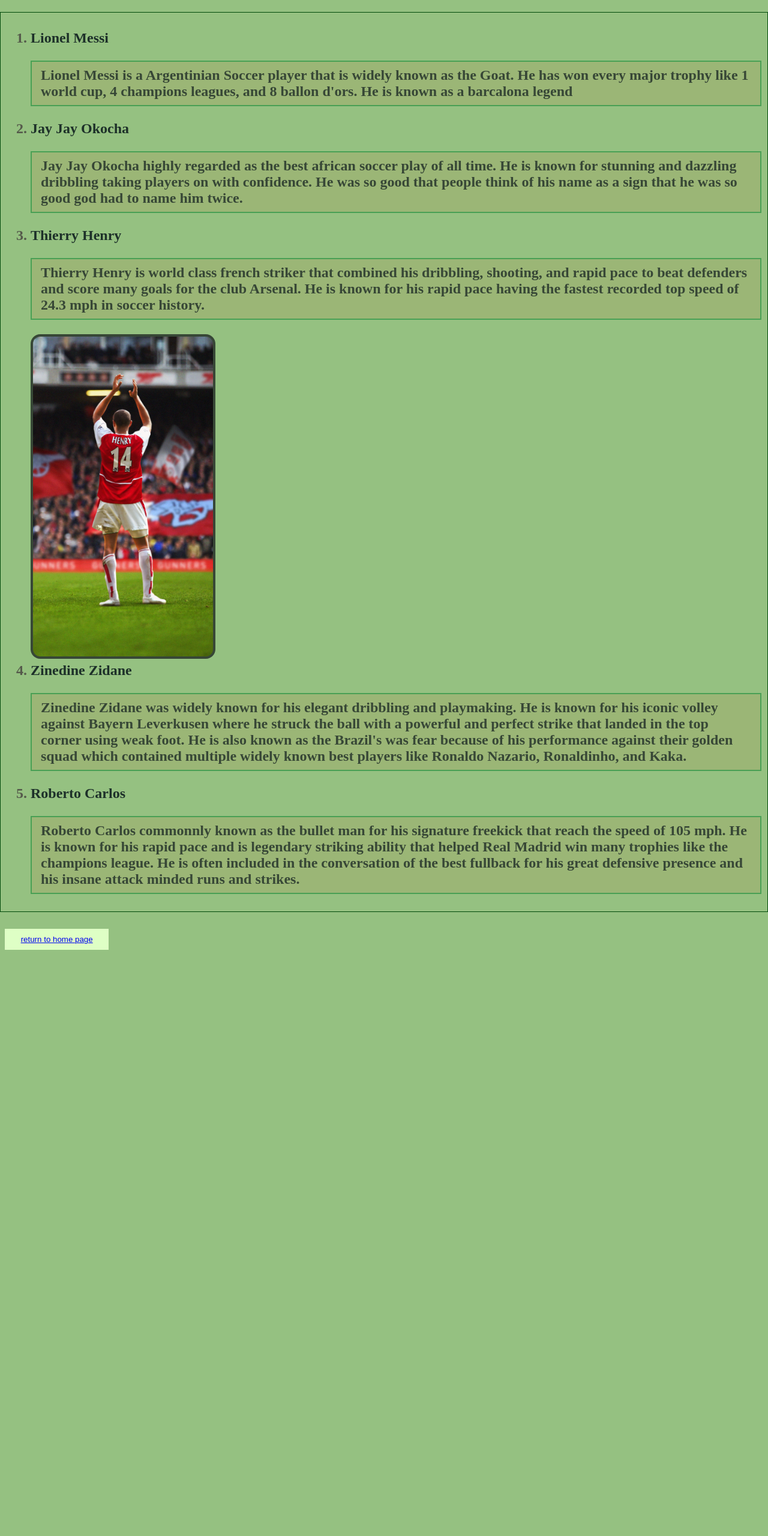
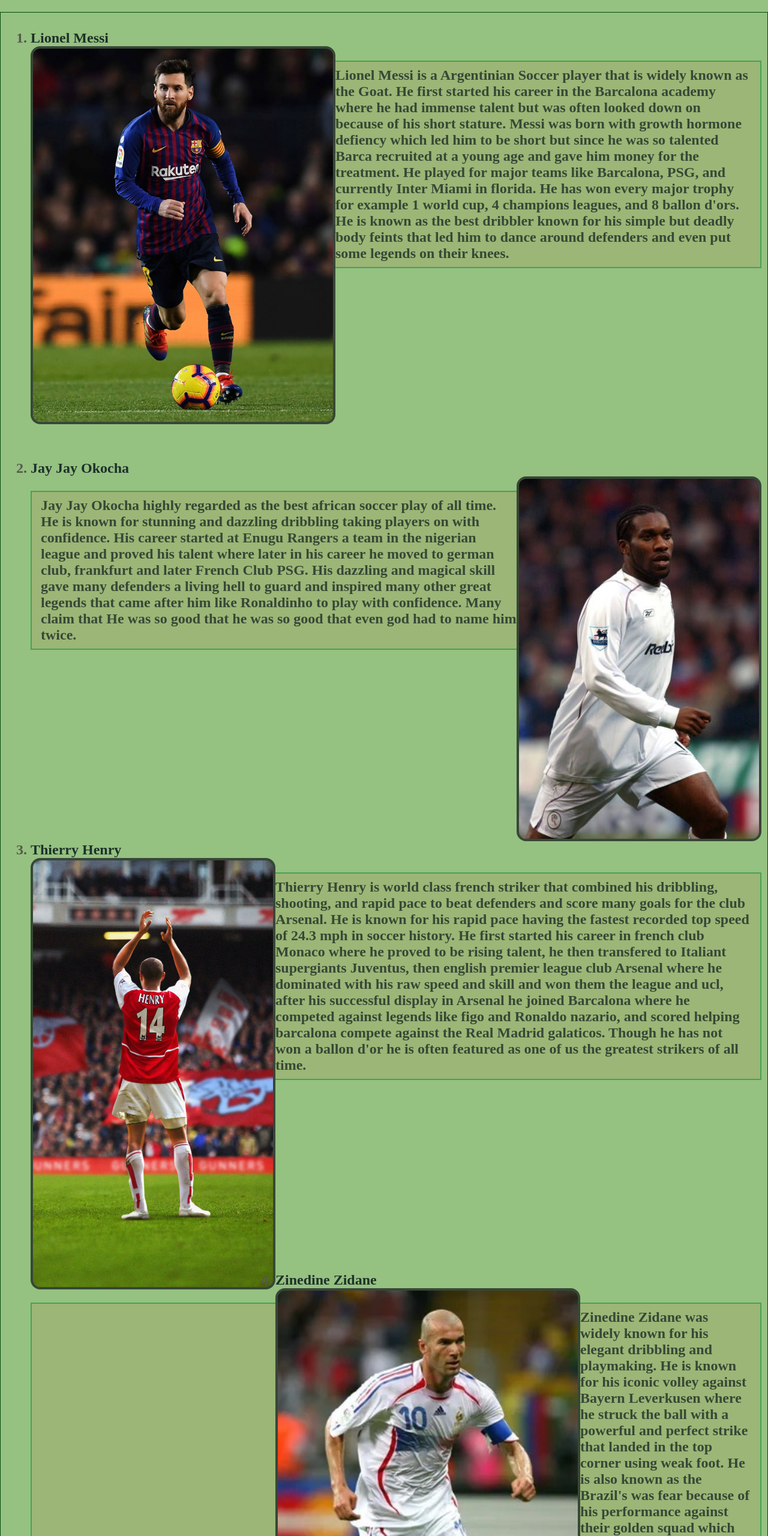
Before and after one commit to KiwiNguyen29/KiwiNguyen29.github.io, a website: page Soccer_Players.html in a window 1280 px wide. Shown: the top 2560 px of the page at 60% size. Before the commit the page ends 1591 px from the top, so only its background shows below. Drawn offline with Linux system fonts and the light colour scheme.

Commit message:
polish v1

```diff
--- a/Soccer_Players.html
+++ b/Soccer_Players.html
@@ -16,19 +16,53 @@
 <body>
         <h2>
                 <ol>
-                        <li>Lionel Messi</li>
-                                <p>Lionel Messi is a Argentinian Soccer player that is widely known as the Goat. He has won every major trophy like 1 world cup, 4 champions leagues, and 8 ballon d'ors. He is known as a barcalona legend</p>
-                        <li>Jay Jay Okocha</li>
-                                <p>Jay Jay Okocha highly regarded as the best african soccer play of all time. He is known for stunning and dazzling dribbling taking players on with confidence. He was so good that people think of his name as a sign that he was so good god had to name him twice.</p>
+                <li>Lionel Messi</li>
+                         <img class="messi" src="messi.jpeg" alt="Lionel Messi" width="500">
+                        <p>Lionel Messi is a Argentinian Soccer player that is widely known as the Goat. He first started his career in the Barcalona academy where he had immense talent but was often looked down on because of his short stature. Messi was born with growth hormone defiency which led him to be short but since he was so talented Barca recruited at a young age and gave him money for the treatment. He played for major teams like Barcalona, PSG, and currently Inter Miami in florida. He has won every major trophy for example 1 world cup, 4 champions leagues, and 8 ballon d'ors. He is known as the best dribbler known for his simple but deadly body feints that led him to dance around defenders and even put some legends on their knees. </p>
+
+                <li>Jay Jay Okocha</li>
+                    <img class="Okocha" src="Okocha.jpeg" alt="Jay Jay Okocha" width="400">
+                               <p>Jay Jay Okocha highly regarded as the best african soccer play of all time. He is known for stunning and dazzling dribbling taking players on with confidence. His career started at Enugu Rangers a team in the nigerian league and proved his talent where later in his career he moved to german club, frankfurt and later French Club PSG. His dazzling and magical skill gave many defenders a living hell to guard and inspired many other great legends that came after him like Ronaldinho to play with confidence. Many claim that He was so good that he was so good that even god had to name him twice.</p>
+
                         <li>Thierry Henry</li>
-                                <p>Thierry Henry is world class french striker that combined his dribbling, shooting, and rapid pace to beat defenders and score many goals for the club Arsenal. He is known for his rapid pace having the fastest recorded top speed of 24.3 mph in soccer history.</p>
-                        <img src="6a7616256e0b76958fc6c2059c2a5e14.jpeg" alt="Thierry Henry" width="300">
+                         <img class="henry" img src="henry.jpeg" alt="Thierry Henry" width="400">
+                                <p>Thierry Henry is world class french striker that combined his dribbling, shooting, and rapid pace to beat defenders and score many goals for the club Arsenal. He is known for his rapid pace having the fastest recorded top speed of 24.3 mph in soccer history. He first started his career in french club Monaco where he proved to be rising talent, he then transfered to Italiant supergiants Juventus, then english premier league club Arsenal where he dominated with his raw speed and skill and won them the league and ucl, after his successful display in Arsenal he joined Barcalona where he competed against legends like figo and Ronaldo nazario, and scored helping barcalona compete against the Real Madrid galaticos. Though he has not won a ballon d'or he is often featured as one of us the greatest strikers of all time.</p>
                         <li>Zinedine Zidane</li>
-                                <p>Zinedine Zidane was widely known for his elegant dribbling and playmaking. He is known for his iconic volley against Bayern Leverkusen where he struck the ball with a powerful and perfect strike that landed in the top corner using weak foot. He is also known as the Brazil's was fear because of his performance against their golden squad which contained multiple widely known best players like Ronaldo Nazario, Ronaldinho, and Kaka.</p>
+                                <img class="zidane" img src="Zidane.jpeg" alt="Zinedine Zidane" width="500">
+                                <p>Zinedine Zidane was widely known for his elegant dribbling and playmaking. He is known for his iconic volley against Bayern Leverkusen where he struck the ball with a powerful and perfect strike that landed in the top corner using weak foot. He is also known as the Brazil's was fear because of his performance against their golden squad which contained multiple widely known best players like Ronaldo Nazario, Ronaldinho, and Kaka. One of Zidane's most memorable moments was when he had led the france national team to the world cup finals but loss his cool when a italian player talked bad about his sister. Many would have punched or slapped the opponent but Zizou headbutted the guy which resulted in a send off and redcard. France later loss that match due to loss of his crucial presence but many still don't blame him for that incident because he was the one to lead france that far. Even though his career ended in his 40's he continued his soccer passion by managing real madrid as coach where he led them to 3 ucl titles in a row which highlighted his high intelligence on and off the field as astonishing player and manager.</p>
                         <li>Roberto Carlos</li>
-                                <p>Roberto Carlos commonnly known as the bullet man for his signature freekick that reach the speed of 105 mph. He is known for his rapid pace and is legendary striking ability that helped Real Madrid win many trophies like the champions league. He is often included in the conversation of the best fullback for his great defensive presence and his insane attack minded runs and strikes.</p>
+                                <img class="roberto" img src="Roberto.jpeg" alt="Roberto Carlos" width="500">
+                                <p>Roberto Carlos commonnly known as the bullet man for his signature freekick that reach the speed of 105 mph. He first started his career in brazilian club Palmeiras where he played left winger and proved to be a rising talent, later on he transfered to Inter Milan where he shifted into what we commonly now know him as a attacking fullback but it was in Real Madrid where he truly shined and became a legend. He was known for his rapid pace and is legendary striking ability that helped Real Madrid win many trophies like the champions league. He is often included in the conversation of the best fullback for his great defensive presence and his insane attack minded runs and strikes.</p>
                 </ol>
         </h2>
 </body>
+
 <button class="btn"><a href="index.html">return to home page</a></button>
 </html>
+<style>
+        p{
+                margin-bottom: 320px;
+        }
+.messi {
+        float:left;
+}
+
+.Okocha {
+        float:right;
+}
+.henry {
+        float:left;
+}
+.zidane {
+        float:left;
+}
+
+.roberto {
+        float:left;
+}
+
+
+
+
+
+</style>
--- a/kiwi_Clicke.css
+++ b/kiwi_Clicke.css
@@ -64,6 +64,9 @@ button {
 
 
 }
+
+
+
 .btn::before {
     content: '';
     position: absolute;
--- a/style.css
+++ b/style.css
@@ -75,7 +75,6 @@ h1, {
     font-size:25px;
     font-weight:500;
     font-style: italic;
-    font-family: "Ubuntu";
 }
 
 h2, {
```
Also changed, not shown: About_Me.html (+8 -4 lines), index.html (+1 -0 lines), Okocha.jpeg (added), Roberto.jpeg (added), Saigon.jpeg (added), Track.jpeg (added), Zidane.jpeg (added), henry.jpeg (renamed from 6a7616256e0b76958fc6c2059c2a5e14.jpeg), kien.jpeg (added), messi.jpeg (added), soccer.jpeg (added).
